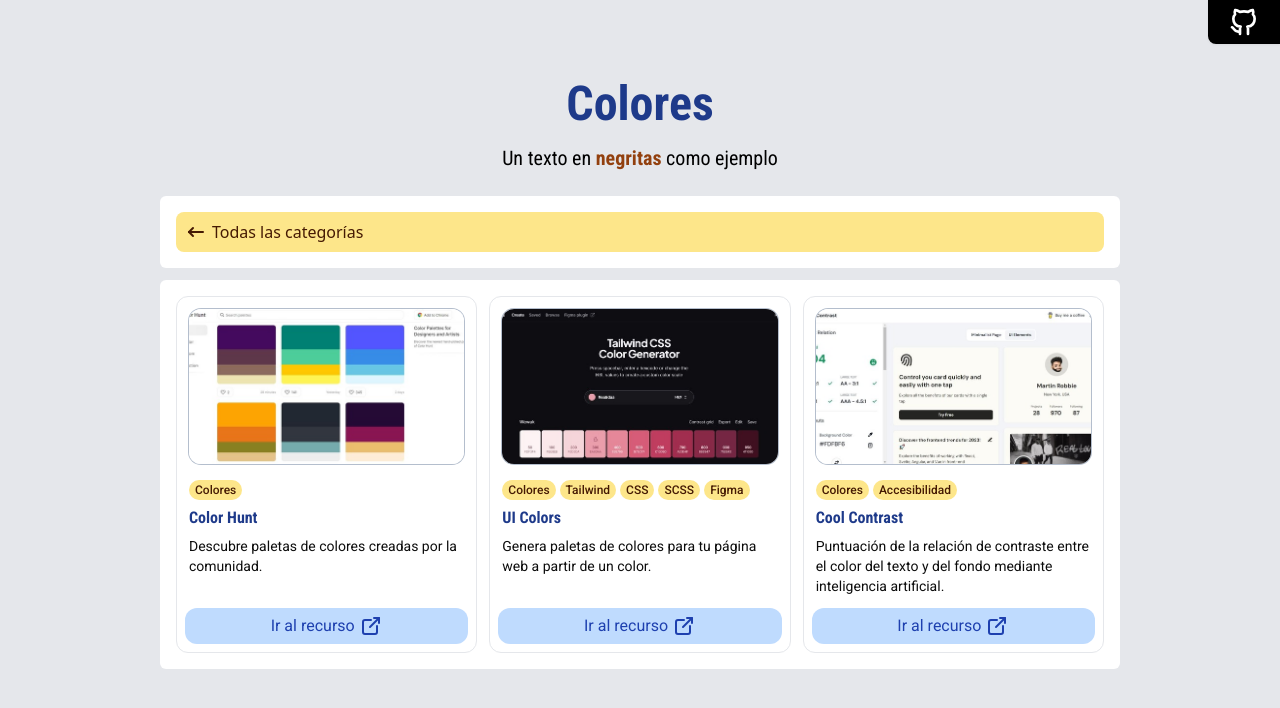
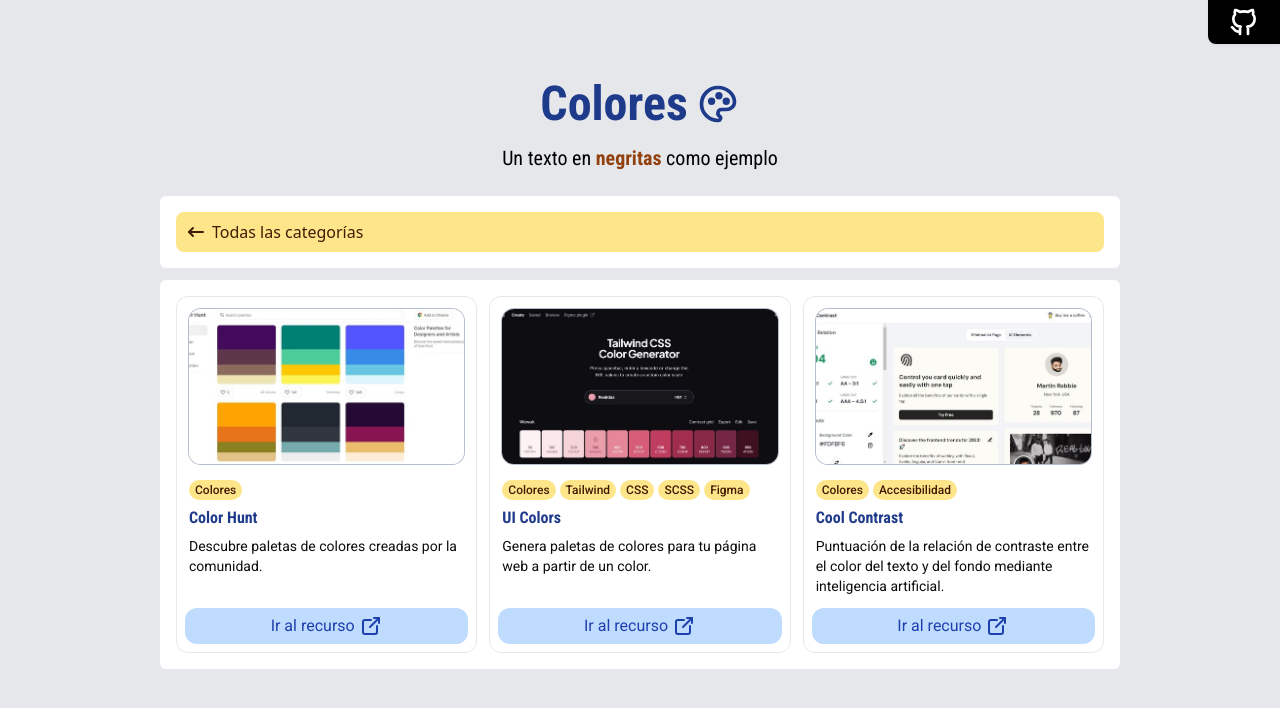
Before and after one commit to DiegoAaronMP/catalogo-recursos-desarrolladores, a React (Vite) app: page /Colores in a window 1280 px wide. Shown: the top 708 px of the page. Built offline with nearby package versions, Linux system fonts and the light colour scheme.

Commit message:
Agregado el icono junto al título h1 de la categoría en la página de recursos.

```diff
--- a/src/pages/ResourcesPage.jsx
+++ b/src/pages/ResourcesPage.jsx
@@ -4,6 +4,7 @@
 import { FixedRepoButton } from '../components/FixedRepoButton'
 import { ResourceCard } from '../components/ResourceCard'
 import { getResourcesByCategory } from '../helpers/getResourcesByCategory'
+import { categoryIcons } from '../consts/categoryIcons'
 
 export const ResourcesPage = () => {
 
@@ -18,6 +19,8 @@
         }
     }, [category]);
 
+    // Tomamos el icono de categoryIcons
+    const {Icon} = categoryIcons[category];
     /**
      * Si no hay recursos, entonces regresa a la página
      * de selección de categoría
@@ -31,8 +34,9 @@
 
             <FixedRepoButton />
 
-            <h1 className='mt-20 mx-auto text-center text-blue-900 text-5xl font-roboto-condensed font-bold'>
+            <h1 className='mt-20 mx-auto flex justify-center items-center gap-2 text-blue-900 text-5xl font-roboto-condensed font-bold'>
                 {category}
+                <Icon className='size-11'/>
             </h1>
             <h2 className='mt-4 mb-6 mx-auto text-center font-roboto-condensed text-xl'>
                 Un texto en <strong className='text-amber-800'>negritas</strong> como ejemplo
```
